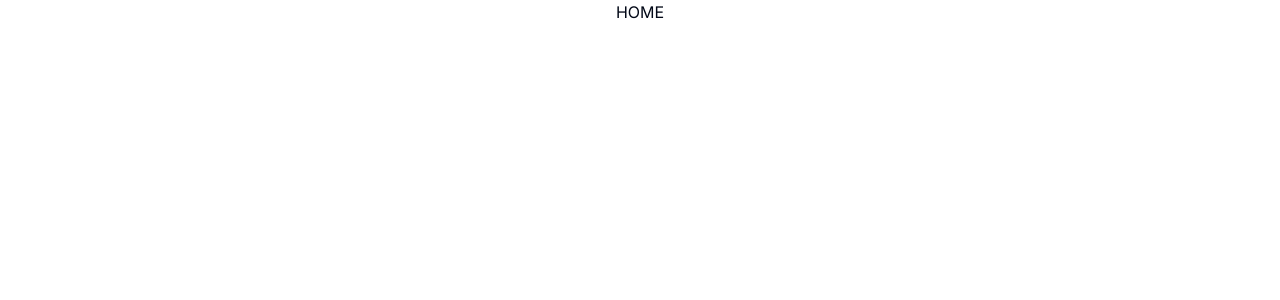
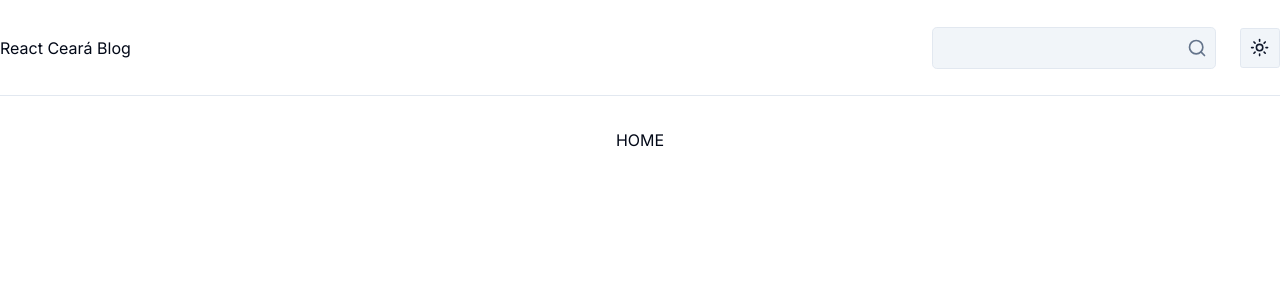
Before and after one commit to gildembergleite/reactjs-ceara-blog, a Next.js app: page / in a window 1280 px wide. Shown: the top 300 px of the page. Built offline with nearby package versions, Linux system fonts and the light colour scheme.

Commit message:
feat: create header component

```diff
--- a/src/app/(home)/layout.tsx
+++ b/src/app/(home)/layout.tsx
@@ -1,3 +1,4 @@
+import { Header } from '@/components/header'
 import { cn } from '@/lib/utils'
 import { RootProvider } from '@/providers'
 import type { Metadata } from 'next'
@@ -28,7 +29,8 @@ export default function RootLayout({
         )}
       >
         <RootProvider>
-          <main className="flex justify-center items-start w-full max-w-7xl px-8">
+          <Header />
+          <main className="flex justify-center items-start w-full max-w-7xl px-8 pt-32">
             {children}
           </main>
         </RootProvider>
--- /dev/null
+++ b/src/components/header.tsx
@@ -0,0 +1,26 @@
+'use client'
+
+import { SearchIcon } from 'lucide-react'
+import Link from 'next/link'
+import { ToggleButtonTheme } from './toggle-button-theme'
+import { Button } from './ui/button'
+import { Input } from './ui/input'
+
+export function Header() {
+  return (
+    <header className="fixed top-0 flex justify-center items-center w-full h-24 border-b">
+      <div className="flex w-full max-w-7xl justify-between items-center">
+        <Link href={'/'}>React Ceará Blog</Link>
+        <div className="flex items-center gap-6">
+          <div className="flex border rounded-lg items-center gap-2 bg-muted">
+            <Input className="h-8 border-none outline-none bg-muted text-muted-foreground focus-visible:ring-0 focus-visible:ring-offset-0" />
+            <Button size={'icon'} variant={'ghost'} className="px-2">
+              <SearchIcon className="w-5 h-5 text-muted-foreground" />
+            </Button>
+          </div>
+          <ToggleButtonTheme />
+        </div>
+      </div>
+    </header>
+  )
+}
--- /dev/null
+++ b/src/components/toggle-button-theme.tsx
@@ -0,0 +1,25 @@
+'use client'
+
+import { MoonIcon, SunIcon } from 'lucide-react'
+import { useTheme } from 'next-themes'
+import { Button } from './ui/button'
+
+export function ToggleButtonTheme() {
+  const { theme, setTheme } = useTheme()
+  return (
+    <Button
+      size={'icon'}
+      variant={'secondary'}
+      onClick={() => {
+        if (theme === 'light') {
+          return setTheme('dark')
+        }
+        setTheme('light')
+      }}
+      className="relative border"
+    >
+      <SunIcon className="h-[1.2rem] w-[1.2rem] rotate-0 scale-100 transition-all dark:-rotate-90 dark:scale-0" />
+      <MoonIcon className="absolute h-[1.2rem] w-[1.2rem] rotate-90 scale-0 transition-all dark:rotate-0 dark:scale-100" />
+    </Button>
+  )
+}
```
